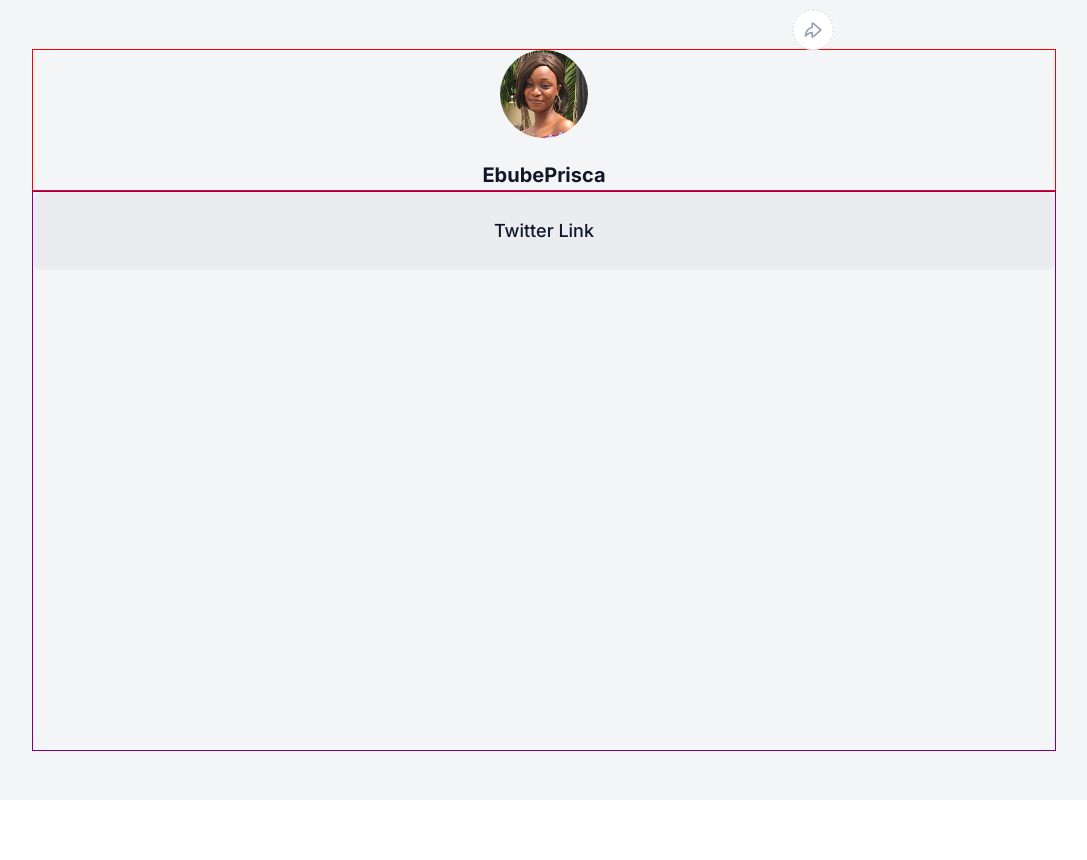
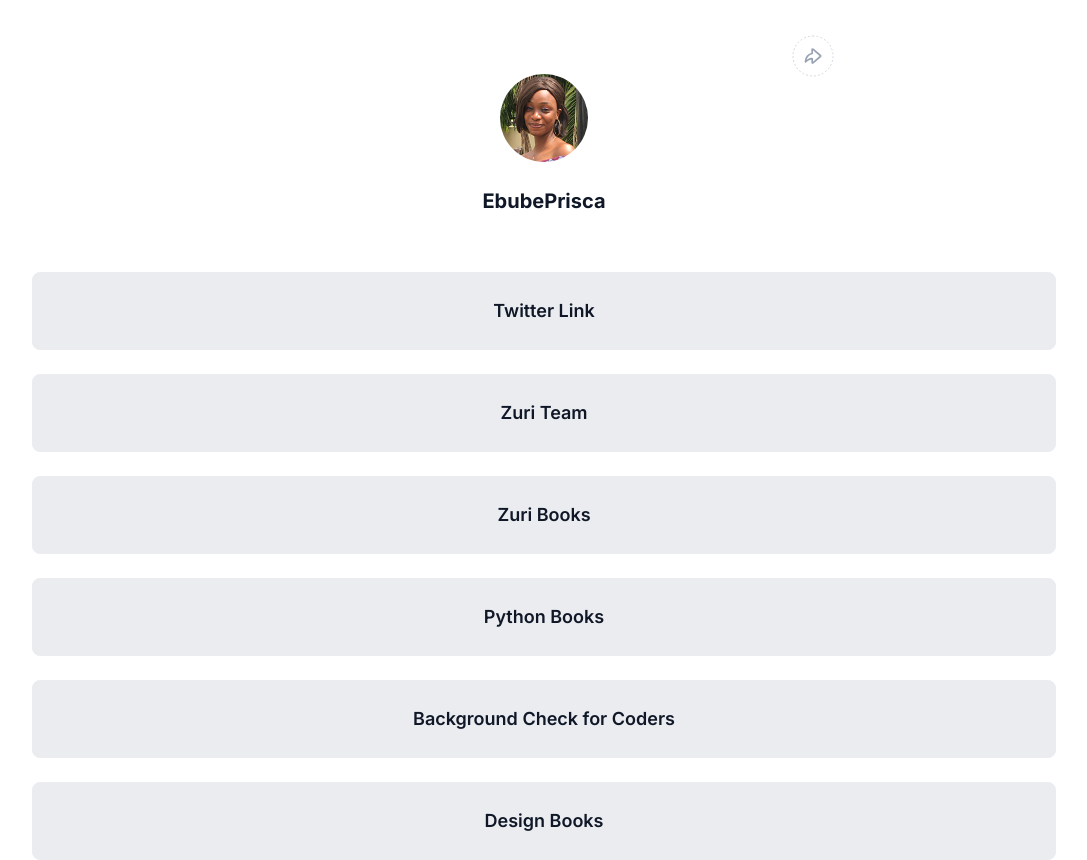
Before and after one commit to PriscaTonia/Linktree, a React (Create React App) app: page / in a window 1280 px wide. Shown: the whole page, without its empty margins (96-1183 px from the left). Before the commit the page ends 800 px from the top, so only its background shows below. Built offline with nearby package versions, Linux system fonts and the light colour scheme.

Commit message:
Completed Links Section Desktop Design

```diff
--- a/src/Components/Button/index.js
+++ b/src/Components/Button/index.js
@@ -1,11 +1,11 @@
-import styles from './styles.module.css'
+import styles from "./styles.module.css";
 
-const Button = ({text, address}) => {
-    return (
-        <div className={styles.btn}>
-            <a href={address} >{text}</a>
-        </div>
-     );
-}
+const Button = ({ text, address, idName }) => {
+  return (
+    <a href={address} className={styles.btn} id={idName}>
+      {text}
+    </a>
+  );
+};
 
-export  {Button};
+export { Button };
--- a/src/Components/Button/styles.module.css
+++ b/src/Components/Button/styles.module.css
@@ -1,25 +1,21 @@
-.btn{
+.btn {
   display: flex;
+  cursor: pointer;
   flex-direction: row;
   justify-content: center;
   align-items: center;
-    background: #EAECF0;
-    border: 1px solid #EAECF0;
+  background: #eaecf0;
+  border: 1px solid #eaecf0;
   border-radius: 8px;
   width: 100%;
   padding: 24px 32px;
-}
-.btn a{
   text-decoration: none;
   font-style: normal;
-    font-weight: 500;
+  font-weight: 600;
   font-size: 18px;
   line-height: 28px;
-    display: flex;
-    align-items: center;
-    text-align: center;
   color: #101828;
-
-
-
 }
+.btn#twitter__name {
+  font-weight: 500;
+}
--- a/src/Components/Link/index.js
+++ b/src/Components/Link/index.js
@@ -5,7 +5,12 @@ import {Button} from '../../Components'
 const Link = () => {
     return (
         <div className={styles.links}>
-            <Button text = "Twitter Link" address = "https://twitter.com/EbubePrisca"/>
+            <Button text = "Twitter Link" address = "https://twitter.com/EbubePrisca" idName = "twitter__name"/>
+            <Button text = "Zuri Team" address = "https://training.zuri.team/" idName = "btn__zuri"/>
+            <Button text = "Zuri Books" address = "http://books.zuri.team/" idName = "books"/>
+            <Button text = "Python Books" address = "https://books.zuri.team/" idName = "book__python"/>
+            <Button text = "Background Check for Coders" address = " https://background.zuri.team" idName = "pitch"/>
+            <Button text = "Design Books" address = "https://books.zuri.team/design-rules" idName = "book__design"/>
         </div>
      );
 }
--- a/src/Components/Link/styles.module.css
+++ b/src/Components/Link/styles.module.css
@@ -1,13 +1,9 @@
-.links{
-    height: 70vh ;
-    /* padding-top: 24px; */
-    border: 1px solid purple;
-    width: 100%;
-    display: flex;
-    flex-direction: column;
-    align-items: center;
-    padding: 0px;
-    gap: 24px;
-
-
+.links {
+  height: 70vh;
+  padding-top: 56px;
+  width: 100%;
+  display: flex;
+  flex-direction: column;
+  align-items: center;
+  gap: 24px;
 }
--- a/src/Components/Profile/styles.module.css
+++ b/src/Components/Profile/styles.module.css
@@ -1,46 +1,40 @@
-.profile{
+.profile {
   display: flex;
   justify-content: center;
   gap: 24px;
   min-width: 100%;
   height: 142px;
-    border: 1px solid red;
 }
-.profileSection{
+.profileSection {
   display: flex;
   flex-direction: column;
   justify-content: space-between;
   align-items: center;
 }
-.profileImage{
+.profileImage {
   width: 88px;
   height: 88px;
   border-radius: 50px;
   background: url("../../images/myProfie.PNG");
 }
-.shareBtn{
+.shareBtn {
   position: absolute;
   width: 40px;
   height: 40px;
   right: 352px;
-    top: 9px;
+  top: 35px;
 }
-.shareBtnMobile{
+.shareBtnMobile {
   display: none;
 }
-.twitter{
+.twitter {
   font-style: normal;
   font-weight: 700;
   font-size: 20px;
   line-height: 30px;
-/* identical to box height, or 150% */
-
   text-align: center;
-
-/* Gray/900 */
-
   color: #101828;
 }
-.slack{
+.slack {
   display: none;
 }
--- a/src/index.css
+++ b/src/index.css
@@ -1,18 +1,19 @@
-*{
+* {
   margin: 0;
   padding: 0;
   box-sizing: border-box;
-  font-family: 'Inter', sans-serif;
+  font-family: "Inter", sans-serif;
 }
-.App{
-  background: #F4F5F7;
+.App {
+  background: #ffffff;
   display: flex;
   min-height: 100vh;
   flex-direction: column;
   justify-content: center;
   align-items: center;
+  padding-top: 50px;
 }
-main{
+main {
   display: flex;
   flex-direction: column;
   width: 80%;
```
Also changed, not shown: src/App.js (+3 -5 lines). Lines whose indentation alone changed are shown as unchanged.
